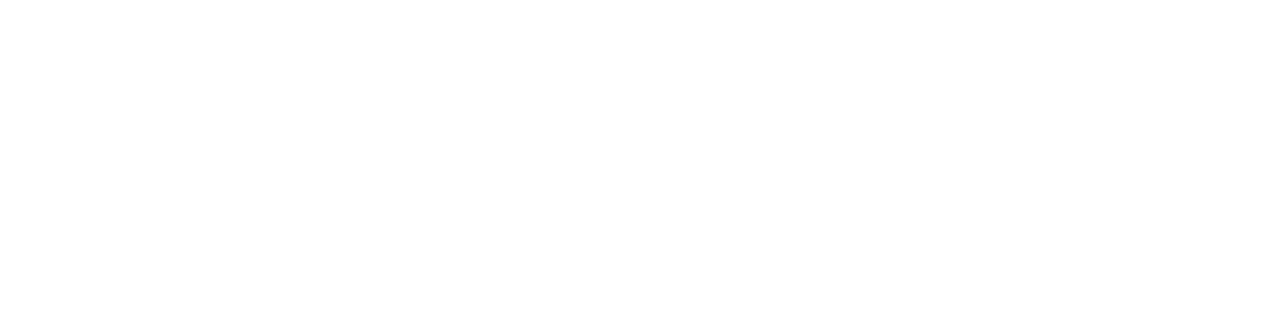
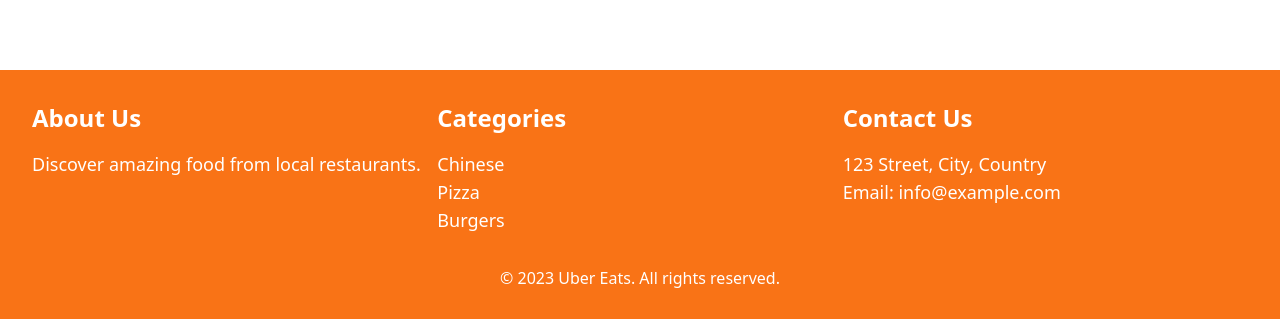
Before and after one commit to AliFarahmand1993/restaurants, a React (Create React App) app: page / in a window 1280 px wide. Shown: the part 2517-2836 px from the top of the page. Before the commit the page ends 2587 px from the top, so only its background shows below. Built offline with nearby package versions, Linux system fonts and the light colour scheme.

Commit message:
add footer component

```diff
--- a/src/App.js
+++ b/src/App.js
@@ -4,6 +4,7 @@ import Hero from "./Component/Hero";
 import HeadLineCards from "./Component/HeadLineCards";
 import Foods from "./Component/Foods";
 import Category from "./Component/Category";
+import Footer from "./Component/Footer";
 
 function App() {
   return (
@@ -13,6 +14,7 @@ function App() {
       <HeadLineCards />
       <Foods />
       <Category />
+      <Footer />
     </div>
   );
 }
--- /dev/null
+++ b/src/Component/Footer.jsx
@@ -0,0 +1,38 @@
+import React from "react";
+
+const Footer = () => {
+  return (
+    <footer className="bg-orange-500 text-white p-8">
+      <div className="flex justify-between">
+        <div className="w-1/3">
+          <h3 className="text-2xl font-bold mb-4">About Us</h3>
+          <p className="text-lg">
+            Discover amazing food from local restaurants.
+          </p>
+        </div>
+        <div className="w-1/3">
+          <h3 className="text-2xl font-bold mb-4">Categories</h3>
+          <ul className="text-lg">
+            <li>Chinese</li>
+            <li>Pizza</li>
+            <li>Burgers</li>
+            {/* Add more categories as needed */}
+          </ul>
+        </div>
+        <div className="w-1/3">
+          <h3 className="text-2xl font-bold mb-4">Contact Us</h3>
+          <p className="text-lg">
+            123 Street, City, Country
+            <br />
+            Email: info@example.com
+          </p>
+        </div>
+      </div>
+      <div className="mt-8 text-center">
+        <p>&copy; 2023 Uber Eats. All rights reserved.</p>
+      </div>
+    </footer>
+  );
+};
+
+export default Footer;
```
